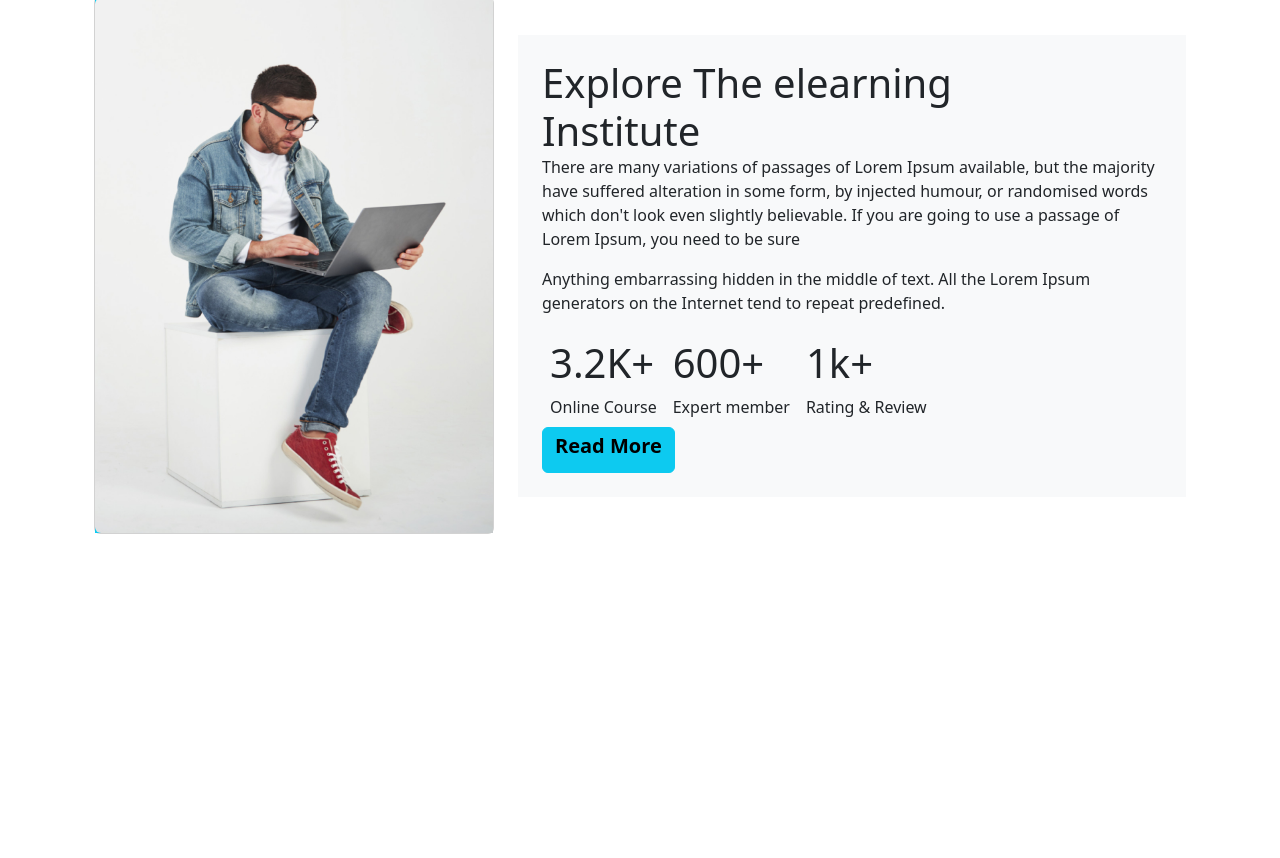
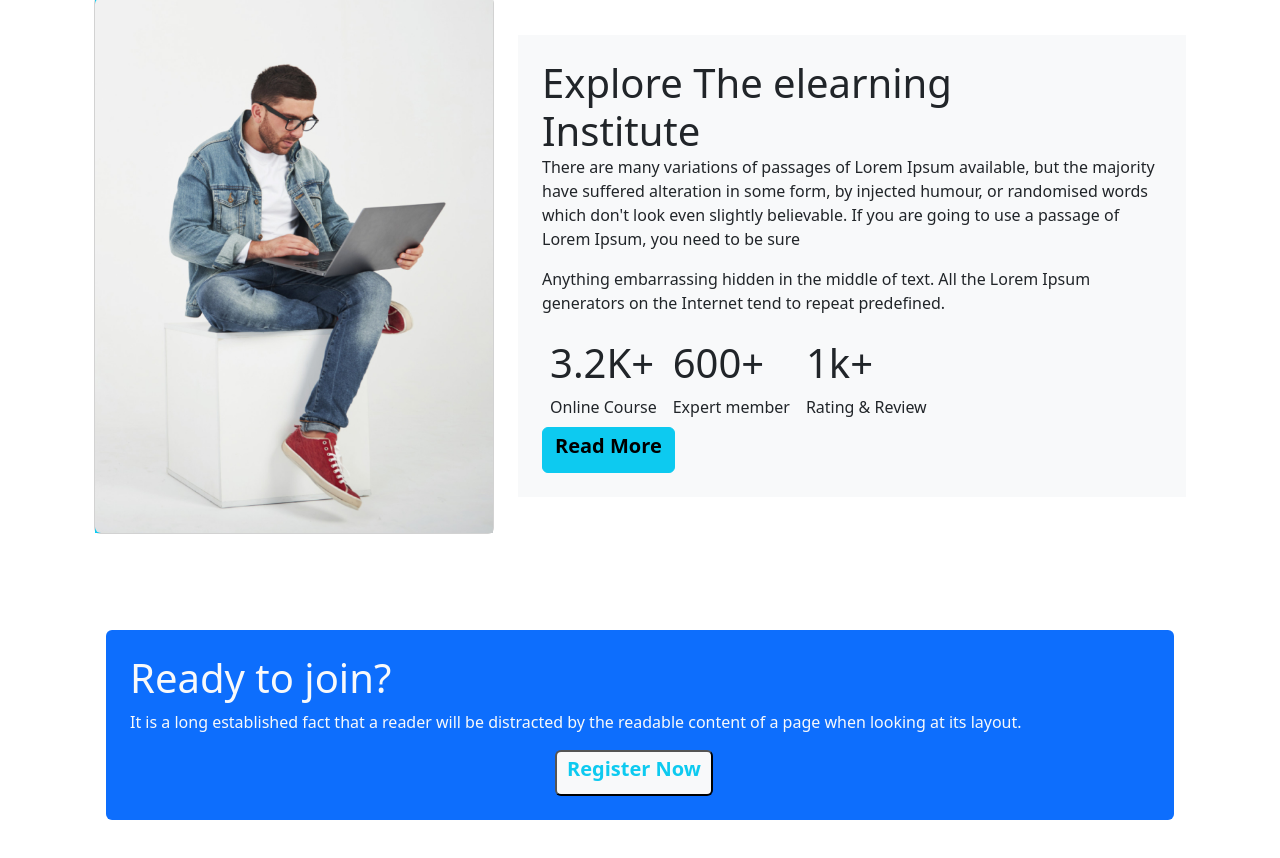
Before and after one commit to ayatullahkhomeni/edu-tech, a plain HTML site: page index.html in a window 1280 px wide. Shown: the part 1818-2676 px from the top of the page. Before the commit the page ends 2352 px from the top, so only its background shows below. Drawn offline with nearby package versions, Linux system fonts and the light colour scheme.

Commit message:
Complete Register Part

```diff
--- a/index.html
+++ b/index.html
@@ -336,6 +336,27 @@
                 </div>
             </div>
         </section>
+        <br /> <br /> <br />
+        <!-- Register part-->
+        <section class="text-light bg-primary p-4
+        m-4 rounded">
+            <div>
+                <h1>Ready to join?</h1>
+                <p>It is a long established fact that a reader will be distracted by the
+                    readable content of a page when looking at its layout.</p>
+            </div>
+
+            <div class="rounded text-light d-grid col-2 mx-auto">
+                <a href="">
+                    <button class="bg-light rounded text-info">
+                        <h5 class="p-1">
+                            <b>Register Now</b>
+                        </h5>
+                    </button></a>
+            </div>
+        </section>
+        <br /> <br /> <br />
+
 
     </header>
 
```
